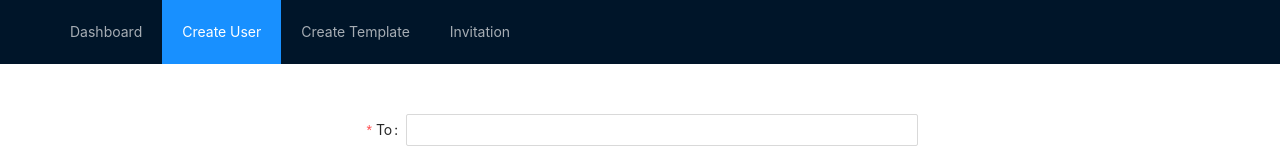
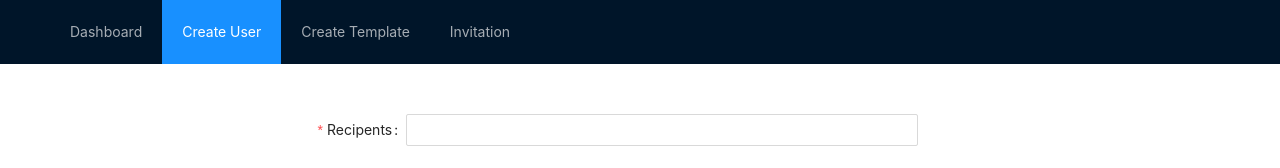
Before and after one commit to nokia-wroclaw/innovativeproject-training-planner, a React (Create React App) app in the folder client/: page /invitation in a window 1280 px wide. Shown: the top 168 px of the page. Built offline with nearby package versions, Linux system fonts and the light colour scheme.

Commit message:
clearified code a bit

```diff
--- a/client/src/components/template/invitation.component.js
+++ b/client/src/components/template/invitation.component.js
@@ -1,7 +1,7 @@
 import React, { useState } from "react";
 import { Form, Input, InputNumber, Button } from "antd";
 import DefaultEmailPattern from "./defaultMailPattern.component";
-import Demo from "../template/test";
+import Demo from "./valueTextarea.component.js";
 import InviteStyle from "../../css/inviteTest.module.css";
 
 export default function Invitation() {
@@ -30,24 +30,15 @@ export default function Invitation() {
       >
         <Form.Item
           name={["user", "email"]}
-          label="To"
+          label="Recipents"
           rules={[{ type: "email" }, { required: true }]}
         >
           <Input />
         </Form.Item>
-        {/*
-        <Form.Item
-          name={["eemailcontent"]}
-          defaultValue={"pies"}
-          label="E-mail"
-          valuePropName="pies"
-        >
-          <Input.TextArea rows={4} valuePropName="pies" />
-        </Form.Item> */}
 
         <Form.Item label={"Mail"}>
           <div>
-            <Demo> </Demo>
+            <Demo />
           </div>
         </Form.Item>
 
--- a/client/src/css/inviteTest.module.css
+++ b/client/src/css/inviteTest.module.css
@@ -1,6 +1,4 @@
 .sendButton {
-  /* align-items: right;
-  margin-right: auto; */
   margin-left: 40px;
   margin-right: 0;
 }
@@ -16,14 +14,8 @@
 .mainForm {
   width: 60%;
   display: block;
-
   margin-left: 150px;
   margin-right: auto;
-}
-
-.inviteInpField {
-  margin-top: 15px;
-  margin-bottom: 15px;
 }
 
 .demo {
```
Also changed, not shown: client/src/components/template/valueTextarea.component.js.js (renamed from client/src/components/template/test.js).
